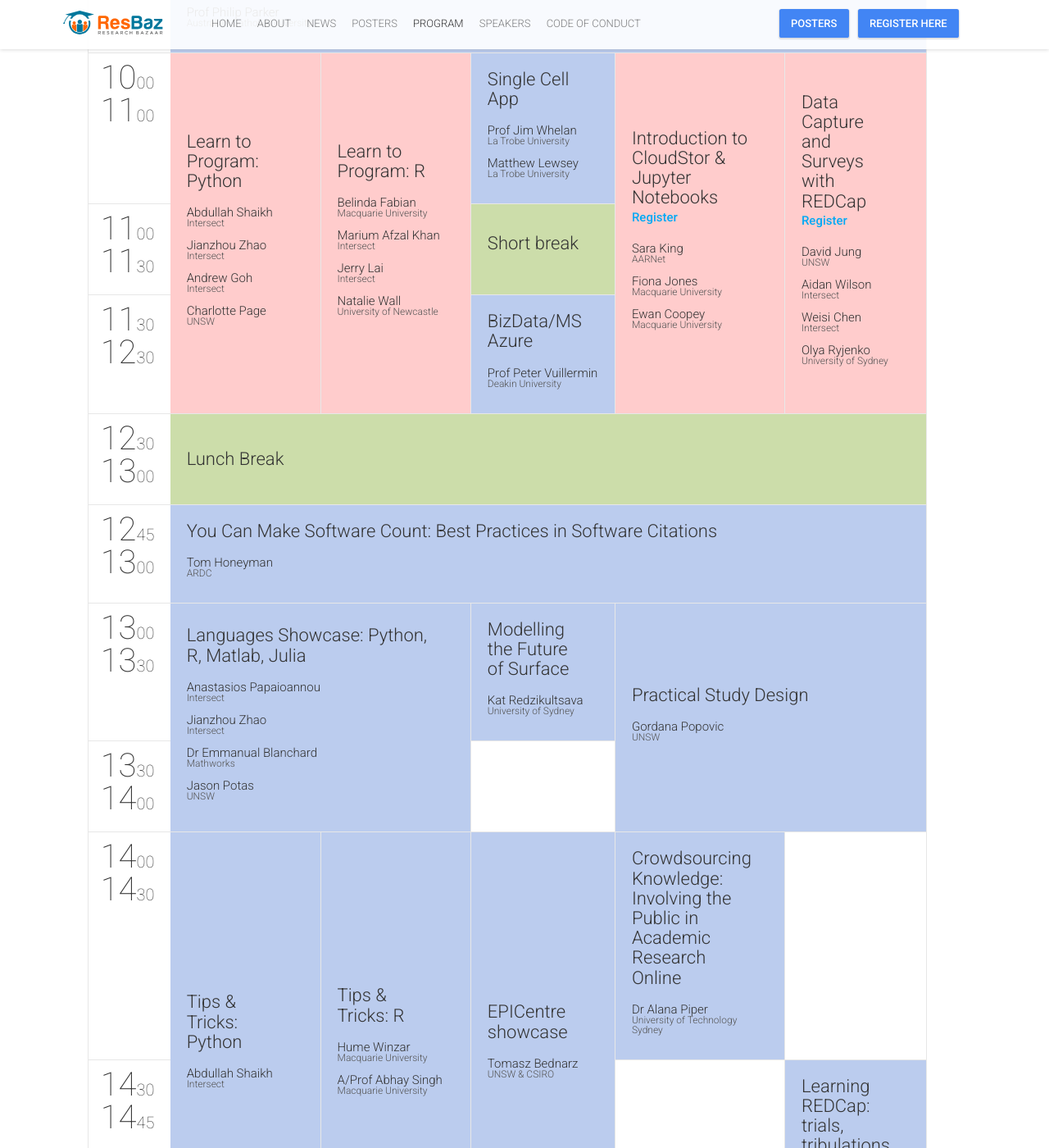
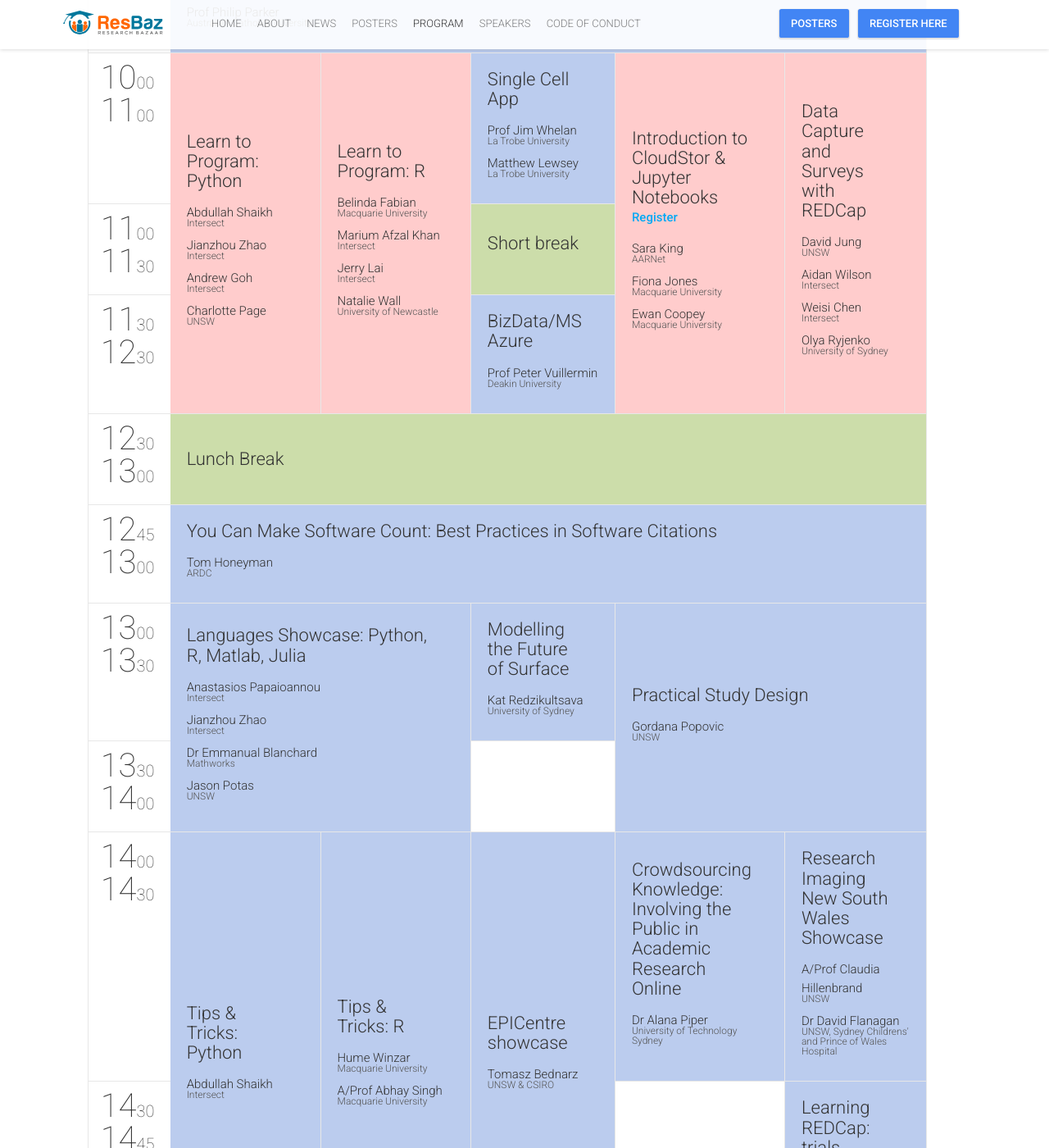
Before and after one commit to spikelynch/spikelynch.github.io, a Jekyll site: the page built from program.html, in a window 1280 px wide and 1400 px high, scrolled down 1033 px. Shown: the whole window at 82% size. Built offline with Jekyll 4.4.1, drawn with Linux system fonts in a browser that asks for light colours; nearby versions of some CDN libraries; comment, search, counter and statistics services are not loaded.

Commit message:
Added RINSW and speaker profiles

```diff
--- a/_data/sessions.yml
+++ b/_data/sessions.yml
@@ -48,7 +48,6 @@
   id: 151
   title: "Data Capture and Surveys with REDCap"
   subtype: workshop
-  registerUrl: https://www.eventbrite.com.au/e/191391415877
   description: "Learn about building an electronic data capture form, enabling survey settings, simple longitudinal project setup and access provisions"
   speakers: [ 7, 8, 9, 70 ]
 -
@@ -109,9 +108,10 @@
   description: "This presentation will examine crowdsourcing or citizen science - that is involving public volunteers in the completion of research tasks - as a method in the digital humanities. It will draw on my experiences in two such crowdsourcing projects, The Prosecution Project (https://prosecutionproject.griffith.edu.au/) and Criminal Characters (https://prosecutionproject.griffith.edu.au/). Topics covered will include rationale and ethics of crowdsourcing, platforms available for building projects, how to motivate volunteers and sharing the resulting research and data with the public."
 -
   id: 1541
-  title: ""
-  subtype: tbc
-  speakers: [  ]
+  title: "Research Imaging New South Wales Showcase"
+  subtype: presentation
+  speakers: [ 51, 79 ]
+  description: "Research Imaging New South Wales (RINSW) is a strategic initiative developed by UNSW in collaboration with the South Eastern Sydney Local Health District. This facility for human imaging, located in the Prince of Wales Hospital, is providing researchers with state-of-the-art imaging capabilities for world-class basic, translational and clinical imaging research. This presentation will introduce the imaging facility and highlight data capturing from meta data to images, data storage, and processing pipelines including hospital vs. research electronic medical record (EMR) keeping and picture archiving systems (PACS). The entire data collection and analysis workflow will be demonstrated for identifying unspecified foci of epileptic seizures."
 -
   id: 1442
   title: ""
@@ -156,7 +156,6 @@
   title: "Introduction to Linux and High Performance Computing"
   speakers: [ 20, 72, 73, 74 ]
   subtype: workshop
-  registerUrl: https://www.eventbrite.com.au/e/185375752867
   description: "This three-hour hands-on tutorial teaches the fundamentals of using Linux and High Performance Computing, using the NCI Gadi HPC system."
 -
   id: 241
--- a/_data/speakers.yml
+++ b/_data/speakers.yml
@@ -417,7 +417,8 @@
   surname: "Hillenbrand"
   honorific: "A/Prof"
   institution: "UNSW"
-  thumbnailUrl: "AvatarPlaceholder.png"
+  bio: "Claudia is the Director of Research Imaging New South Wales. She is an experienced MR scientist developing novel MRI sequences and translating these into clinical application. She has worked on over 20 prospective clinical research studies or trials that investigated MRI for diagnosis, and assessment of therapy, as well as late effects of treatment for cancer and other catastrophic illnesses. She is a world-renowned expert on MR-based liver iron quantification. Her work has been published in >70 peer-reviewed journal papers, 2 books and 4 book chapters."
+  thumbnailUrl: "ClaudiaHillenbrand.jpg"
 -
   id: 52
   name: "Anusuriya"
@@ -636,3 +637,9 @@
   social:
     name: "twitter"
     link: "https://twitter.com/snet_jklump"
+-
+  id: 79
+  name: "David"
+  surname: "Flanagan"
+  honorific: "Dr"
+  institution: "UNSW, Sydney Childrens' and Prince of Wales Hospital"
```
Also changed, not shown: img/people/ClaudiaHillenbrand.jpg (added), 6 other files.
